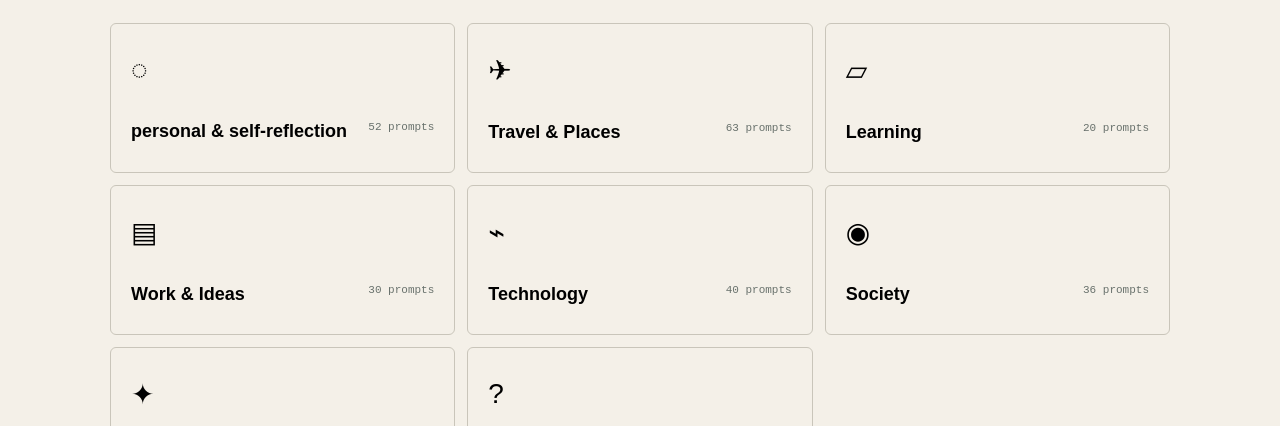
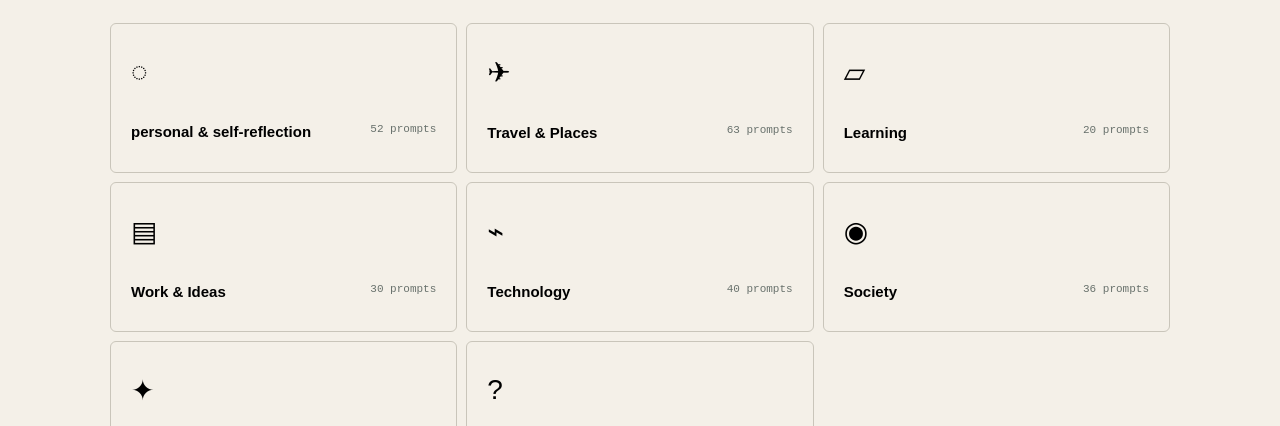
Before and after one commit to johnkambembe/SpeakSpace, a plain HTML site: page pages/topics.html in a window 1280 px wide. Shown: the part 374-800 px from the top of the page. Drawn offline with Linux system fonts and the light colour scheme.

Commit message:
taile de police reduit

```diff
--- a/design/style.css
+++ b/design/style.css
@@ -159,7 +159,7 @@ h1 em {
 .category-grid {
     display:grid;
     grid-template-columns:repeat(3,1fr);
-    gap:12px;
+    gap:9px; /* Espacement entre les cartes de catégorie */
 }
 
 .category-card {
@@ -188,7 +188,7 @@ h1 em {
 
 .category-name {
     font-weight:600;
-    font-size:18px;
+    font-size:15px;  /* taille de police réduite */
 }
 
 .category-total {
```
